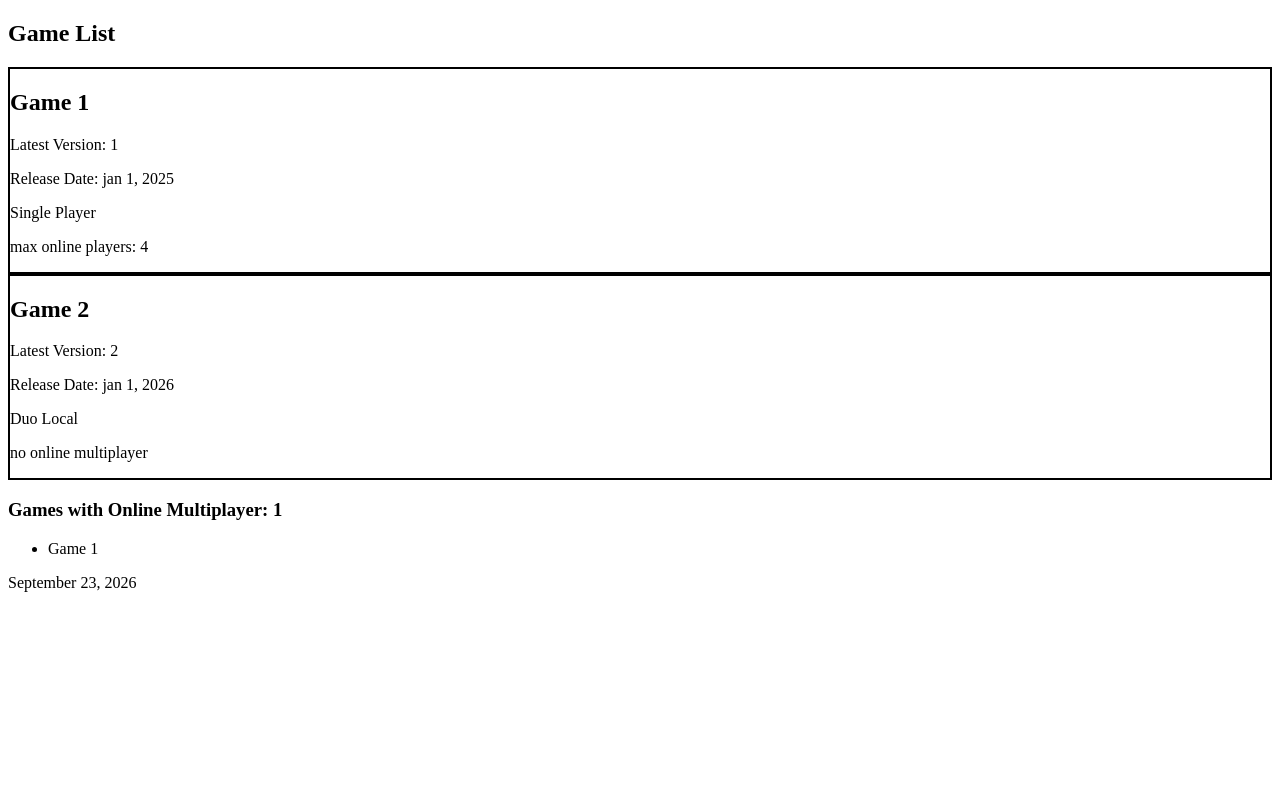
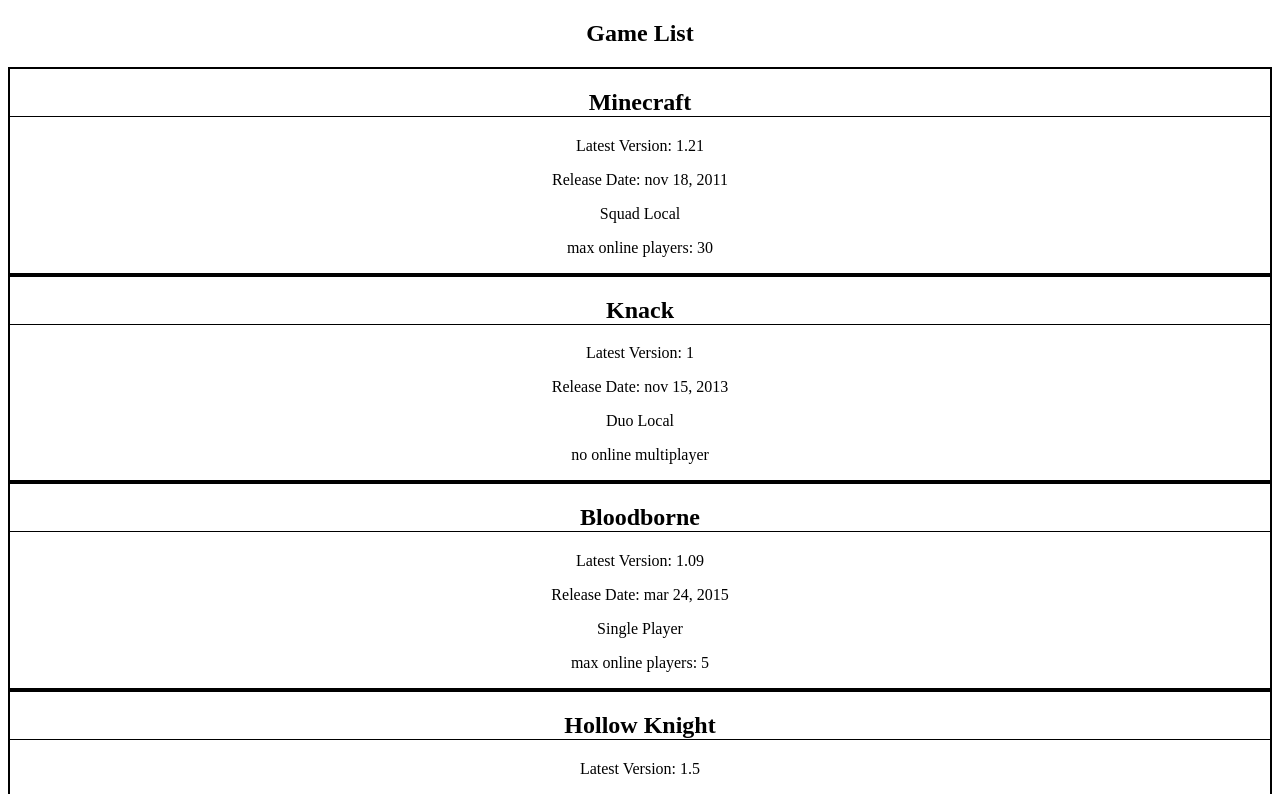
Before and after one commit to 0883634/Liam_Jones_Learning_AngularF26, an Angular app: page / in a window 1280 px wide. Shown: the top 794 px of the page. Built offline with nearby package versions, Linux system fonts and the light colour scheme.

Commit message:
added mock data collection

```diff
--- a/src/app/app.config.ts
+++ b/src/app/app.config.ts
@@ -21,7 +21,7 @@
     {
       provide: GameCollection,
       //** THE THING I NEED TO TOGGLE WHEN I NEED TO USE THE MOCK COLLECTION **//
-      useClass: MockGameCollection,
+      useClass: GameCollection,
       //** ***************************************************************** **//
     },
   ],
--- a/src/app/game-list-item/game-list-item.css
+++ b/src/app/game-list-item/game-list-item.css
@@ -1,4 +1,9 @@
 :host {
   display: block;
   border: 2px solid black;
+  text-align: center;
 }
+
+h2 {
+  border-bottom: 1px solid black;
+}
--- a/src/app/game-list/game-list.css
+++ b/src/app/game-list/game-list.css
@@ -0,0 +1,3 @@
+h2 {
+  text-align:center;
+}
--- a/src/app/services/game-collection.ts
+++ b/src/app/services/game-collection.ts
@@ -1,4 +1,4 @@
-import { Service, signal, computed, effect, inject } from '@angular/core';
+import { Service, signal, computed, effect, inject, Injectable } from '@angular/core';
 import { Game } from '../shared/models/game';
 import { APP_CONFIG } from '../shared/config/configuration';
 
--- a/src/app/services/mock-game-collection.ts
+++ b/src/app/services/mock-game-collection.ts
@@ -1,4 +1,4 @@
-import { Service, signal, computed, effect, inject } from '@angular/core';
+import { Service, signal, computed, effect, inject, Injectable } from '@angular/core';
 import { Game } from '../shared/models/game';
 import { APP_CONFIG } from '../shared/config/configuration';
 
```
